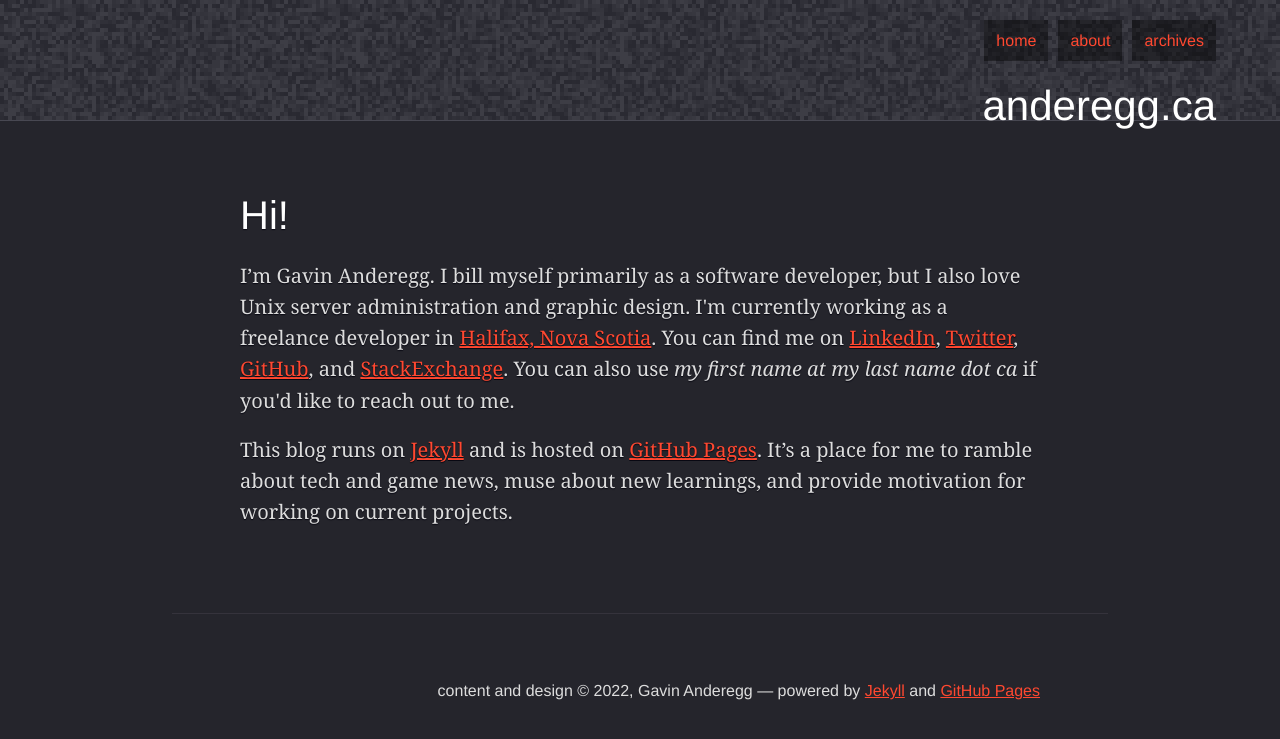
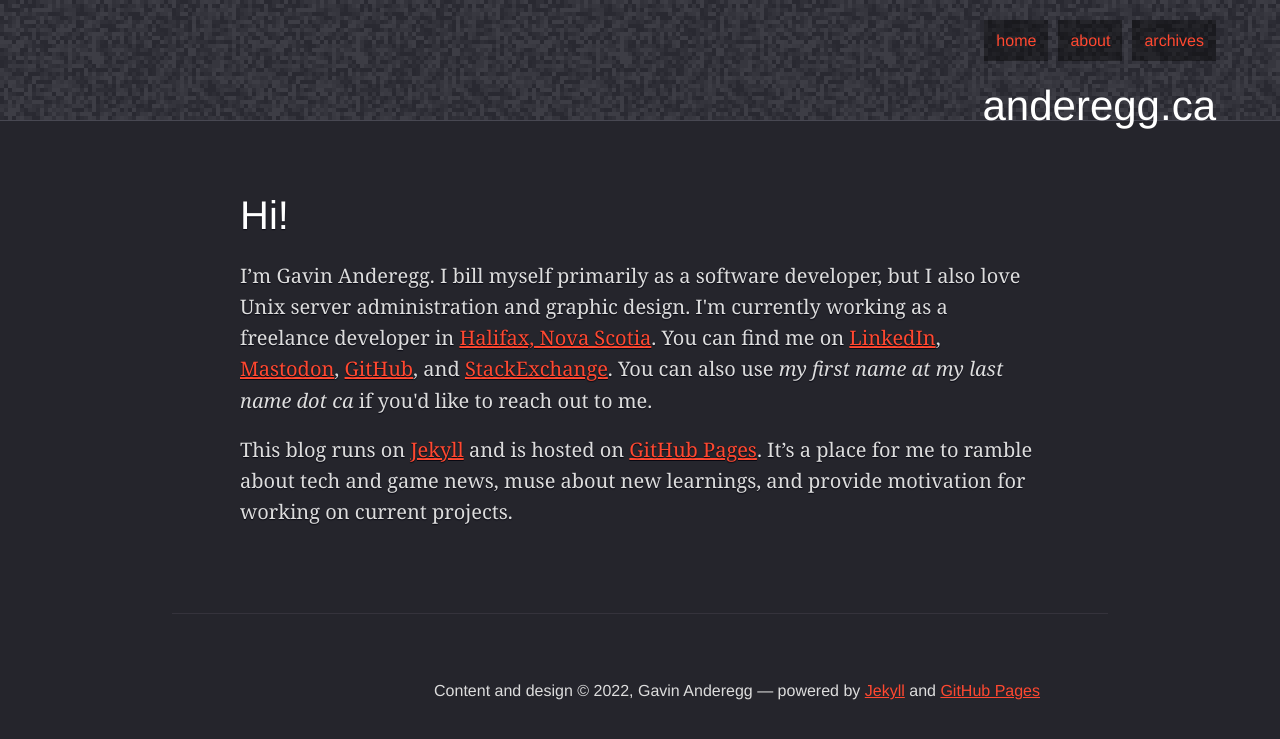
Before and after one commit to gavinanderegg/gavinanderegg.github.io, a Jekyll site: the page built from about/index.html, in a window 1280 px wide. Shown: the top 739 px of the page. Built offline with Jekyll 4.4.1, drawn with Linux system fonts in a browser that asks for light colours.

Commit message:
-Twitter +Mastodon

```diff
--- a/_layouts/base.html
+++ b/_layouts/base.html
@@ -32,7 +32,7 @@
 	</div>
 
 	<footer id="bottom">
-		content and design &copy; {{ site.time | date: '%Y' }}, Gavin Anderegg &mdash; powered by <a href="https://jekyllrb.com/">Jekyll</a> and <a href="https://pages.github.com/">GitHub Pages</a>
+		Content and design &copy; {{ site.time | date: '%Y' }}, Gavin Anderegg &mdash; powered by <a href="https://jekyllrb.com/">Jekyll</a> and <a href="https://pages.github.com/">GitHub Pages</a>
 	</footer>
 </body>
 
--- a/about/index.html
+++ b/about/index.html
@@ -5,6 +5,6 @@ title: About
 
 <h1>Hi!</h1>
 
-<p>I&#8217;m Gavin Anderegg. I bill myself primarily as a software developer, but I also love Unix server administration and graphic design. I'm currently working as a freelance developer in <a href="https://en.wikipedia.org/wiki/Halifax,_Nova_Scotia">Halifax, Nova Scotia</a>. You can find me on <a href="https://www.linkedin.com/in/gavinanderegg/">LinkedIn</a>, <a href="https://twitter.com/gavinanderegg">Twitter</a>, <a href="https://github.com/gavinanderegg">GitHub</a>, and <a href="https://stackexchange.com/users/251148/gavin-anderegg?tab=accounts">StackExchange</a>. You can also use <em>my first name at my last name dot ca</em> if you'd like to reach out to me.</p>
+<p>I&#8217;m Gavin Anderegg. I bill myself primarily as a software developer, but I also love Unix server administration and graphic design. I'm currently working as a freelance developer in <a href="https://en.wikipedia.org/wiki/Halifax,_Nova_Scotia">Halifax, Nova Scotia</a>. You can find me on <a href="https://www.linkedin.com/in/gavinanderegg/">LinkedIn</a>, <a href="https://mastodon.social/@gavinanderegg">Mastodon</a>, <a href="https://github.com/gavinanderegg">GitHub</a>, and <a href="https://stackexchange.com/users/251148/gavin-anderegg?tab=accounts">StackExchange</a>. You can also use <em>my first name at my last name dot ca</em> if you'd like to reach out to me.</p>
 
 <p>This blog runs on <a href="https://jekyllrb.com/">Jekyll</a> and is hosted on <a href="https://pages.github.com/">GitHub Pages</a>. It&#8217;s a place for me to ramble about tech and game news, muse about new learnings, and provide motivation for working on current projects.</p>
```
